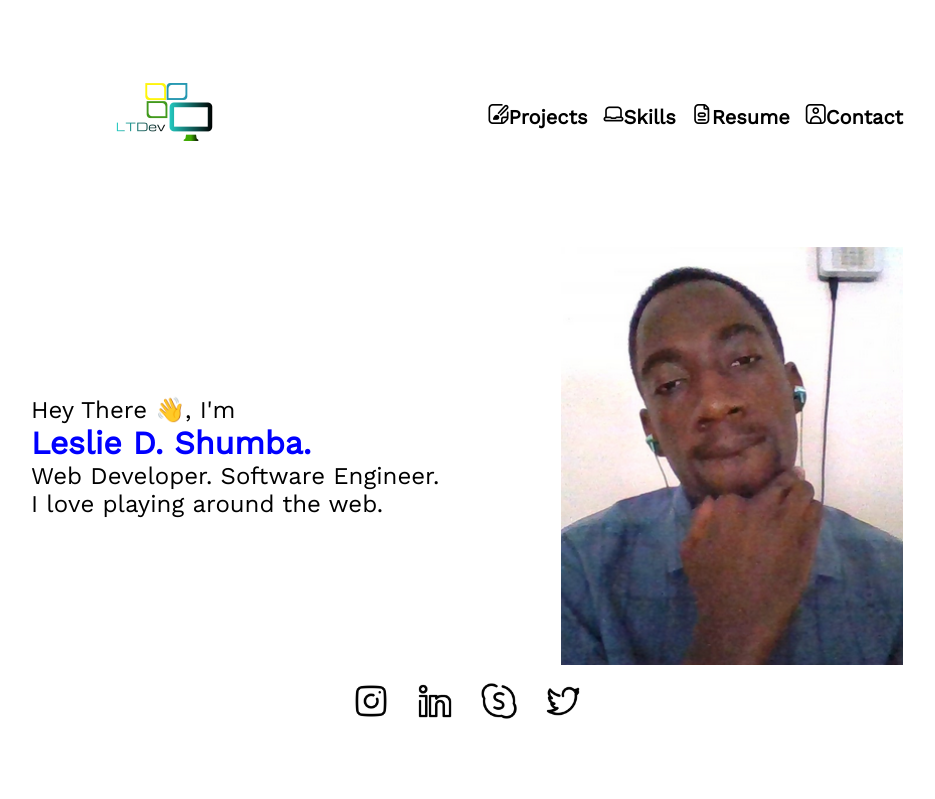
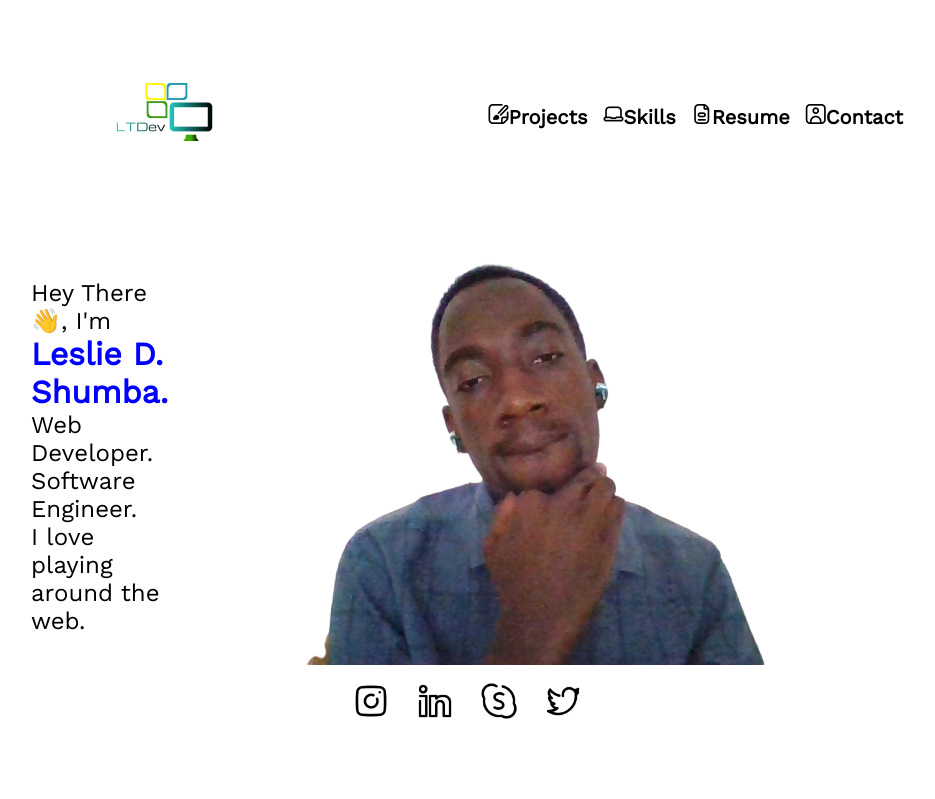
Before and after one commit to layan2k/portfolio, a React (Create React App) app: page / in a window 1280 px wide. Shown: the top 799 px of the page, without its empty margins (173-1108 px from the left). Built offline with nearby package versions, Linux system fonts and the light colour scheme.

Commit message:
pic background

```diff
--- a/src/components/body/about/index.js
+++ b/src/components/body/about/index.js
@@ -13,7 +13,7 @@ function About() {
                     <br /> I love playing around the web.
                 </div>
                 <div className="about-photo">
-                    <img src={require('../../../assets/webpic2.png').default} className='picture' alt="About Pic" />
+                    <img src={require('../../../assets/webpic3.png').default} className='picture' alt="About Pic" />
 
                 </div>
             </div>
```
Also changed, not shown: src/assets/webpic3.png (added).
